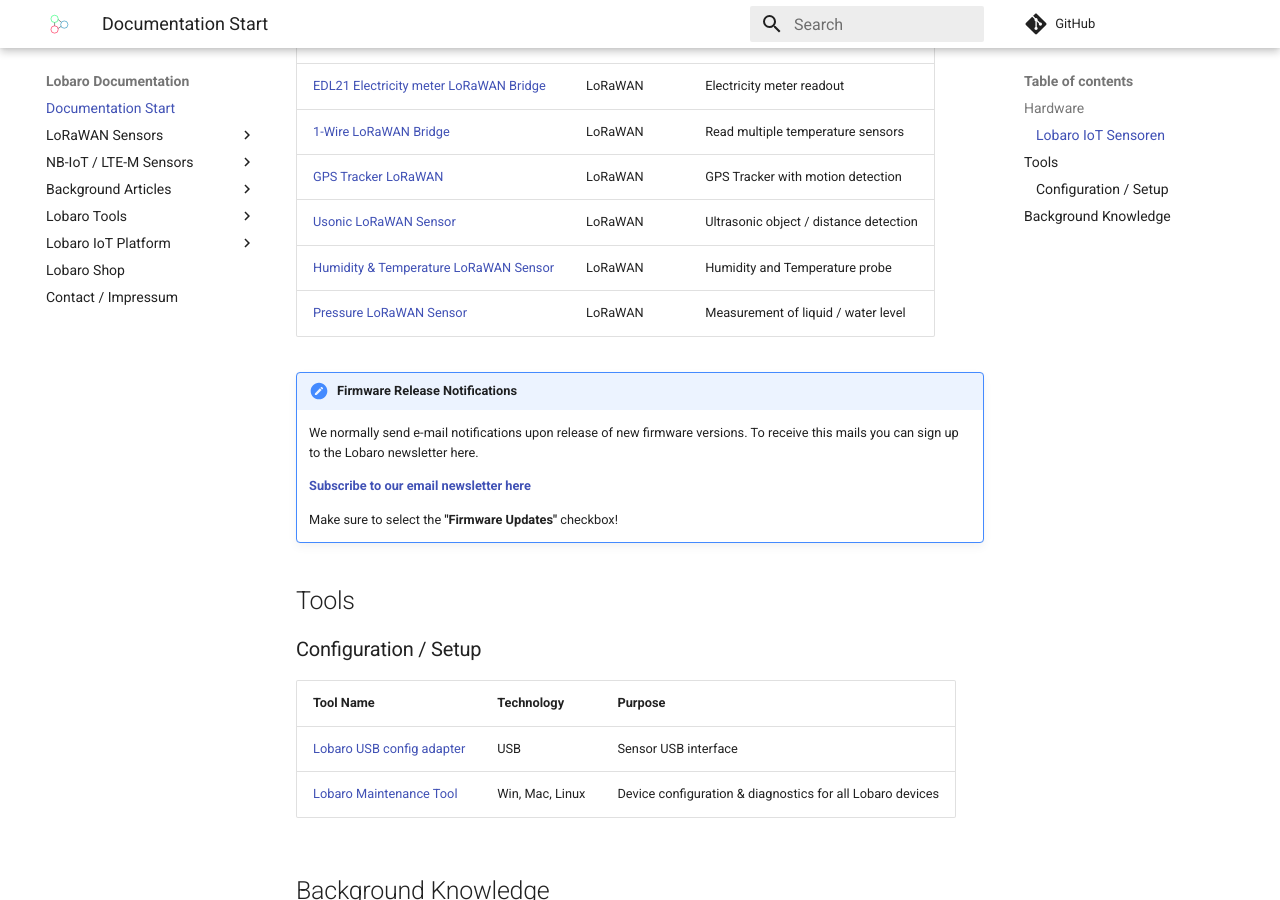
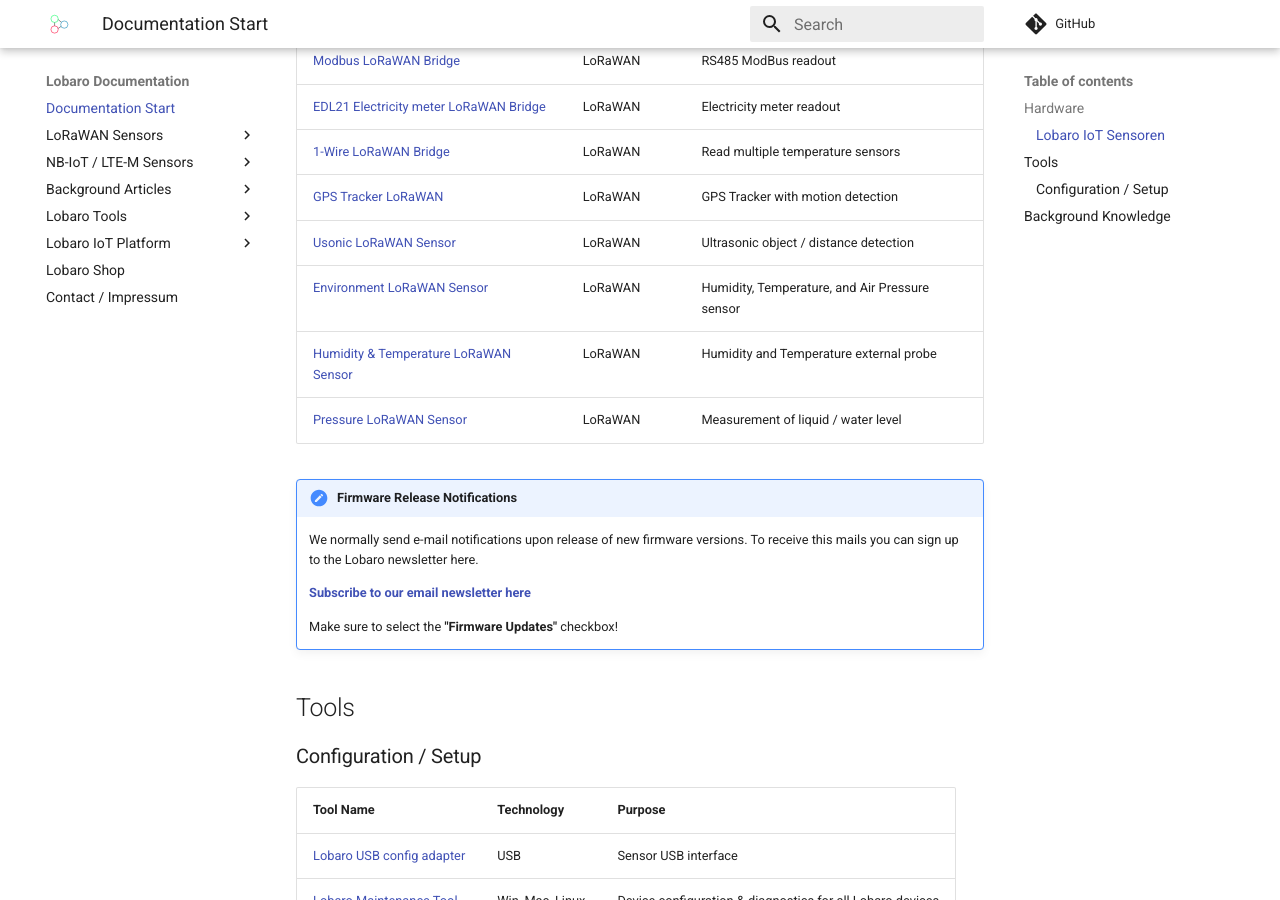
Before and after one commit to Lobaro/docs, an MkDocs documentation site: the page built from docs/index.md, in a window 1280 px wide and 900 px high, scrolled down 461 px. Built offline with MkDocs 1.6.1 and Material for MkDocs 9.7.7, drawn with Linux system fonts in a browser that asks for light colours; a script that is not in the unit is left out; comment, search, counter and statistics services are not loaded.

Commit message:
Add environment LoRaWAN to Main page IoT Sensor list

```diff
--- a/docs/index.md
+++ b/docs/index.md
@@ -11,15 +11,16 @@
 
 | Sensor Name         | RF-Technology     | Target Measurement / Purpose |
 | :-------------  |:----------------|:----------------|
-| [wMBus NB-IoT Gateway](nbiot-sensors/wmbus-nbiot) | NB-IoT / LTE-M | wMBus enabled meter reading |
-| [wMBus LoRaWAN Bridge](lorawan-sensors/wmbus-lorawan) | LoRaWAN | wMBus enabled meter reading |
+| [wMBus NB-IoT Gateway](nbiot-sensors/wmbus-nbiot)             | NB-IoT / LTE-M | wMBus enabled meter reading |
+| [wMBus LoRaWAN Bridge](lorawan-sensors/wmbus-lorawan)         | LoRaWAN | wMBus enabled meter reading |
 | [Modbus LoRaWAN Bridge](lorawan-sensors/modbus-lorawan)       | LoRaWAN | RS485 ModBus readout |
 | [EDL21 Electricity meter LoRaWAN Bridge](lorawan-sensors/edl21-opto-lorawan) | LoRaWAN | Electricity meter readout |
 | [1-Wire LoRaWAN Bridge](lorawan-sensors/1-wire-lorawan)       | LoRaWAN | Read multiple temperature sensors |
-| [GPS Tracker LoRaWAN](lorawan-sensors/gps-lorawan) | LoRaWAN | GPS Tracker with motion detection |
-| [Usonic LoRaWAN Sensor](lorawan-sensors/usonic-lorawan)  | LoRaWAN | Ultrasonic object / distance detection |
-| [Humidity & Temperature LoRaWAN Sensor](lorawan-sensors/humidity-temp-lorawan) | LoRaWAN | Humidity and Temperature probe |
-| [Pressure LoRaWAN Sensor](lorawan-sensors/pressure-lorawan) | LoRaWAN | Measurement of liquid / water level |
+| [GPS Tracker LoRaWAN](lorawan-sensors/gps-lorawan)            | LoRaWAN | GPS Tracker with motion detection |
+| [Usonic LoRaWAN Sensor](lorawan-sensors/usonic-lorawan)       | LoRaWAN | Ultrasonic object / distance detection |
+| [Environment LoRaWAN Sensor](lorawan-sensors/environment-lorawan) | LoRaWAN | Humidity, Temperature, and Air Pressure sensor |
+| [Humidity & Temperature LoRaWAN Sensor](lorawan-sensors/humidity-temp-lorawan) | LoRaWAN | Humidity and Temperature external probe |
+| [Pressure LoRaWAN Sensor](lorawan-sensors/pressure-lorawan)   | LoRaWAN | Measurement of liquid / water level |
 
 !!! hint "Firmware Release Notifications"
     We normally send e-mail notifications upon release of new firmware versions. To receive this mails you can sign up
```
